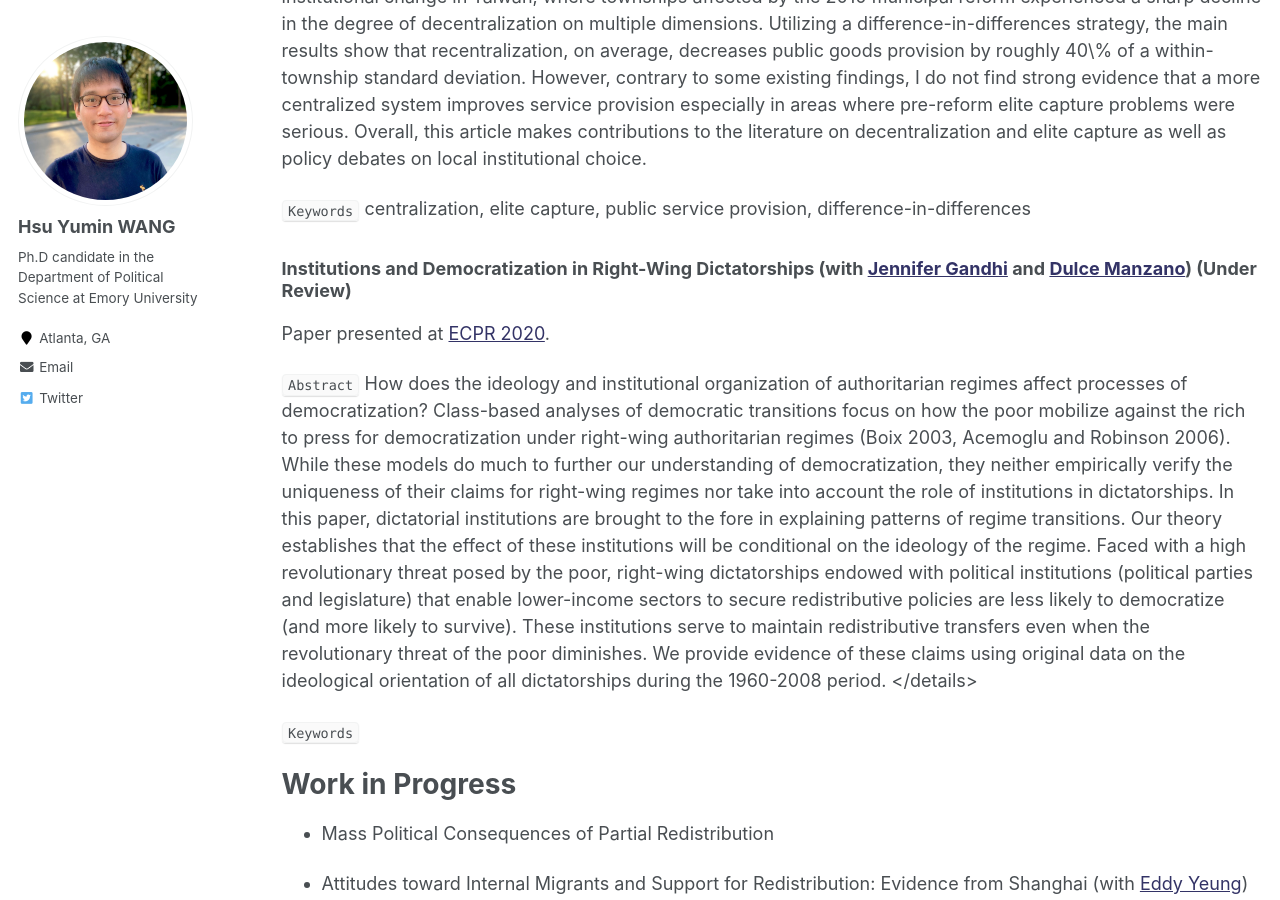
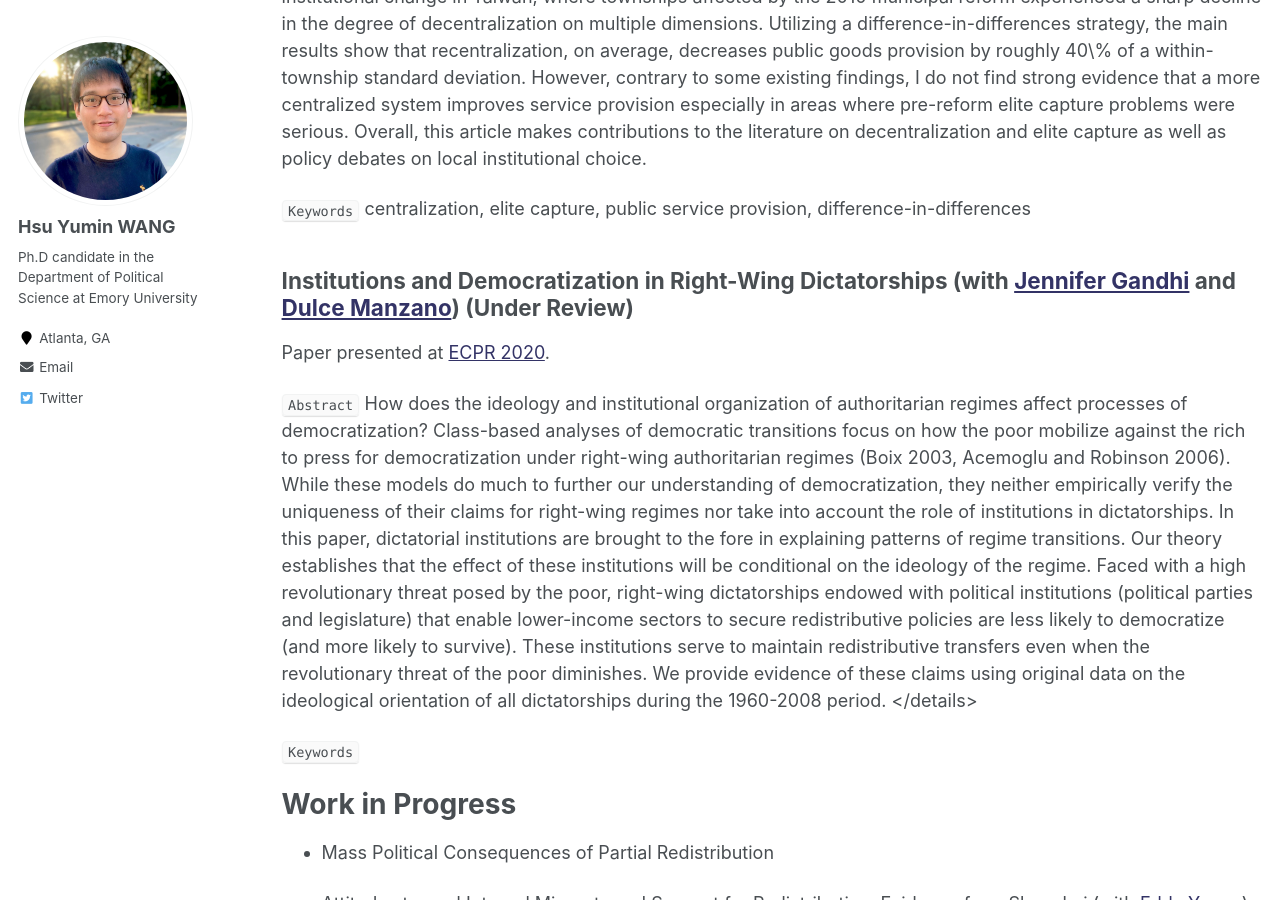
Before and after one commit to hsuyumin/hsuyumin.github.io, a Jekyll site: the page built from _pages/publications.md, in a window 1280 px wide and 900 px high, scrolled down 908 px. Built offline with Jekyll 4.4.1, drawn with Linux system fonts in a browser that asks for light colours.

```diff
--- a/_pages/publications.md
+++ b/_pages/publications.md
@@ -28,7 +28,7 @@ Paper presented at [APSA 2021](https://tinyurl.com/yzb568ue) and MPSA 2021.
 
 `Keywords` centralization, elite capture, public service provision, difference-in-differences
 
-### Institutions and Democratization in Right-Wing Dictatorships (with [Jennifer Gandhi](https://www.jennifergandhi.com/) and [Dulce Manzano](http://webs.ucm.es/info/socio6ed/main/Fichas%20personal/DulceManzano/DulceManzano.htm)) (Under Review)
+## Institutions and Democratization in Right-Wing Dictatorships (with [Jennifer Gandhi](https://www.jennifergandhi.com/) and [Dulce Manzano](http://webs.ucm.es/info/socio6ed/main/Fichas%20personal/DulceManzano/DulceManzano.htm)) (Under Review)
 
 Paper presented at [ECPR 2020](https://ecpr.eu/Events/Event/PaperDetails/55046).
 
```
